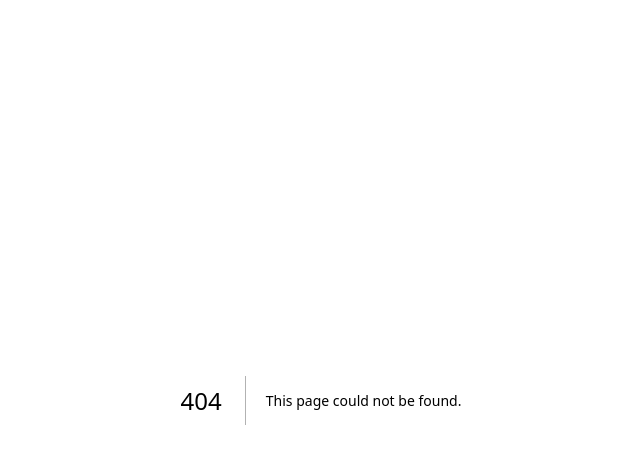
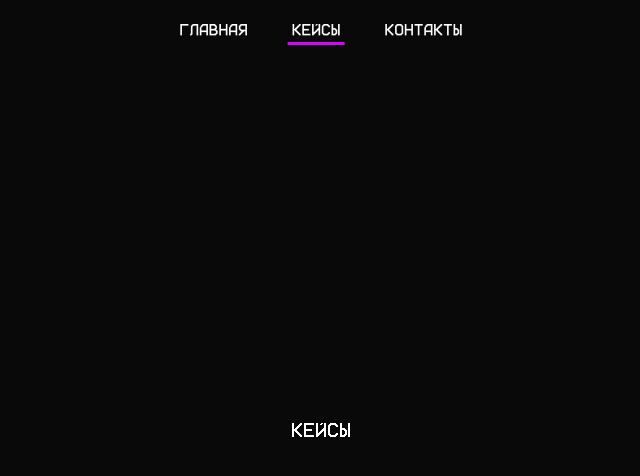
Before and after one commit to aalexxandr/profile, a Next.js app: page /cases in a window 1280 px wide. Before the commit this address had no page. Shown: the top 476 px of the page, without its empty margins (319-959 px from the left). Built offline with nearby package versions, Linux system fonts and the light colour scheme.

Commit message:
Add Header component and implement navigation; create CasesPage and ContactsPage with basic layout

```diff
--- /dev/null
+++ b/src/app/cases/page.tsx
@@ -0,0 +1,7 @@
+export default function CasesPage() {
+  return (
+    <div className="grid size-full min-h-0 place-items-center px-6 font-vcr text-[16px]/6 text-white uppercase">
+      кейсы
+    </div>
+  );
+}
--- /dev/null
+++ b/src/app/contacts/page.tsx
@@ -0,0 +1,7 @@
+export default function ContactsPage() {
+  return (
+    <div className="grid size-full min-h-0 place-items-center px-6 font-vcr text-[16px]/6 text-white uppercase">
+      контакты
+    </div>
+  );
+}
--- a/src/app/globals.css
+++ b/src/app/globals.css
@@ -14,6 +14,15 @@
 }
 
 @theme {
+  --color-canvas: #090909;
+  --color-control: #cecece;
+  --color-control-muted: #a89898;
+  --color-control-fg: #3a3a3a;
+  --color-control-fg-muted: #554a4a;
+  --color-accent: #db00ff;
+  --color-accent-active: #b102ce;
+  --color-focus-ring: #ff5a8f;
+
   --animate-reveal-down: reveal-down 700ms cubic-bezier(0.22, 1, 0.36, 1) both;
   --animate-reveal-fade: reveal-fade 700ms cubic-bezier(0.22, 1, 0.36, 1) both;
   --animate-reveal-left: reveal-left 700ms cubic-bezier(0.22, 1, 0.36, 1) both;
--- a/src/app/layout.tsx
+++ b/src/app/layout.tsx
@@ -2,6 +2,7 @@ import clsx from "clsx";
 import type { Metadata } from "next";
 import localFont from "next/font/local";
 import "./globals.css";
+import { Header } from "@/widgets/header";
 
 // Font files can be colocated inside of `pages`
 const helvetica = localFont({
@@ -77,7 +78,10 @@ export default function RootLayout({
         "h-full antialiased",
       )}
     >
-      <body className="bg-[#090909]">{children}</body>
+      <body className="grid min-h-dvh grid-rows-[auto_1fr] bg-canvas">
+        <Header />
+        <main className="grid min-h-0">{children}</main>
+      </body>
     </html>
   );
 }
--- a/src/shared/ui/Button.tsx
+++ b/src/shared/ui/Button.tsx
@@ -28,12 +28,12 @@ const disabledShadow =
   "shadow-[inset_2px_2px_0_0_#dfdfdf,inset_-2px_-2px_0_0_#7f7f7f,inset_1px_1px_0_0_#fff,inset_-1px_-1px_0_0_#000]";
 
 const disabledClassName = clsx(
-  "pointer-events-none cursor-default bg-[#a89898] text-[#554a4a] hover:bg-[#a89898] hover:text-[#554a4a]",
+  "pointer-events-none cursor-default bg-control-muted text-control-fg-muted hover:bg-control-muted hover:text-control-fg-muted",
   disabledShadow,
 );
 
 const buttonClassName = clsx(
-  "flex h-[35px] w-full cursor-pointer items-center justify-center gap-1 border-0 bg-[#cecece] px-4 py-1.5 font-vcr text-[12px] text-[#3a3a3a] uppercase no-underline transition-none outline-none hover:bg-[#db00ff] hover:text-white focus-visible:border focus-visible:border-[#ff5a8f] focus-visible:shadow-none active:bg-[#b102ce]",
+  "flex h-[35px] w-full cursor-pointer items-center justify-center gap-1 border-0 bg-control px-4 py-1.5 font-vcr text-[12px] text-control-fg uppercase no-underline transition-none outline-none hover:bg-accent hover:text-white focus-visible:border focus-visible:border-focus-ring focus-visible:shadow-none active:bg-accent-active",
   retroShadow,
 );
 
--- a/src/views/home/ui/HomePage.tsx
+++ b/src/views/home/ui/HomePage.tsx
@@ -35,7 +35,7 @@ const IntroContent = () => (
 
 export const HomePage = () => {
   return (
-    <div className="relative h-dvh min-h-135 w-full overflow-hidden lg:min-h-175">
+    <div className="relative h-full min-h-135 overflow-hidden lg:min-h-175">
       <div className="relative m-auto h-full max-w-340">
         <Reveal
           className="hidden lg:absolute lg:top-20.5 lg:right-18 lg:block"
@@ -71,11 +71,7 @@ export const HomePage = () => {
                 <CatPaws />
               </Reveal>
             </div>
-            <Image
-              src={tableSrc}
-              alt="table"
-              className="max-w-none"
-            />
+            <Image src={tableSrc} alt="table" className="max-w-none" />
           </Reveal>
         </div>
         <DeviceBackgrounds>
--- a/src/views/home/ui/Lamp.tsx
+++ b/src/views/home/ui/Lamp.tsx
@@ -32,8 +32,8 @@ export const Lamp: FC<LampProps> = ({ className }) => {
   };
 
   const lampColorVars: LampColorVars = {
-    "--lamp-accent": isLampOn ? "#FF6B00" : "#554A4A",
-    "--lamp-shade": isLampOn ? "#FF923F" : "#888888",
+    "--lamp-accent": isLampOn ? "#ff6b00" : "#554a4a",
+    "--lamp-shade": isLampOn ? "#ff923f" : "#888888",
   };
 
   return (
@@ -47,7 +47,7 @@ export const Lamp: FC<LampProps> = ({ className }) => {
       <LampIcon role="img" aria-label="lamp" style={lampColorVars} />
       <div
         className={clsx(
-          "absolute -top-10 left-35 z-[-1] size-81 transform-[translate3d(0,0,0)_translateX(-50%)] transition-opacity duration-700 ease-out will-change-[filter,opacity] [-webkit-filter:url(#lamp-light-blur-filter)] [background:linear-gradient(94.84deg,#FF6B00_51.74%,#232323_56.65%)] motion-reduce:transition-none",
+          "absolute -top-10 left-35 z-[-1] size-81 transform-[translate3d(0,0,0)_translateX(-50%)] transition-opacity duration-700 ease-out will-change-[filter,opacity] [-webkit-filter:url(#lamp-light-blur-filter)] [background:linear-gradient(94.84deg,#ff6b00_51.74%,#232323_56.65%)] motion-reduce:transition-none",
           isLampOn ? "opacity-90" : "opacity-0",
         )}
       />
--- /dev/null
+++ b/src/widgets/header/index.tsx
@@ -0,0 +1 @@
+export { Header } from "./ui/Header";
--- /dev/null
+++ b/src/widgets/header/ui/Header.tsx
@@ -0,0 +1,51 @@
+"use client";
+
+import clsx from "clsx";
+import Link from "next/link";
+import { usePathname } from "next/navigation";
+
+const navItems = [
+  { href: "/", label: "главная" },
+  { href: "/cases", label: "кейсы" },
+  { href: "/contacts", label: "контакты" },
+] as const;
+
+const isItemActive = (pathname: string, href: string) => {
+  if (href === "/") {
+    return pathname === href;
+  }
+
+  return pathname === href || pathname.startsWith(`${href}/`);
+};
+
+export const Header = () => {
+  const pathname = usePathname();
+
+  return (
+    <header className="mx-auto w-[min(calc(100vw-32px),420px)] pt-5 pb-4">
+      <nav
+        aria-label="Главная навигация"
+        className="flex items-center justify-center gap-4 font-vcr text-[11px]/none text-white uppercase min-[360px]:gap-6 min-[360px]:text-[12px]/none sm:gap-9 sm:text-[13px]/none"
+      >
+        {navItems.map(({ href, label }) => {
+          const isActive = isItemActive(pathname, href);
+
+          return (
+            <Link
+              key={href}
+              aria-current={isActive ? "page" : undefined}
+              className={clsx(
+                "relative px-1 pt-1 pb-2 no-underline transition-colors outline-none hover:text-accent focus-visible:text-accent active:text-accent-active",
+                "after:absolute after:bottom-0 after:left-1/2 after:h-0.75 after:w-full after:-translate-x-1/2 after:bg-accent after:transition-opacity",
+                isActive ? "after:opacity-100" : "after:opacity-0",
+              )}
+              href={href}
+            >
+              {label}
+            </Link>
+          );
+        })}
+      </nav>
+    </header>
+  );
+};
```
